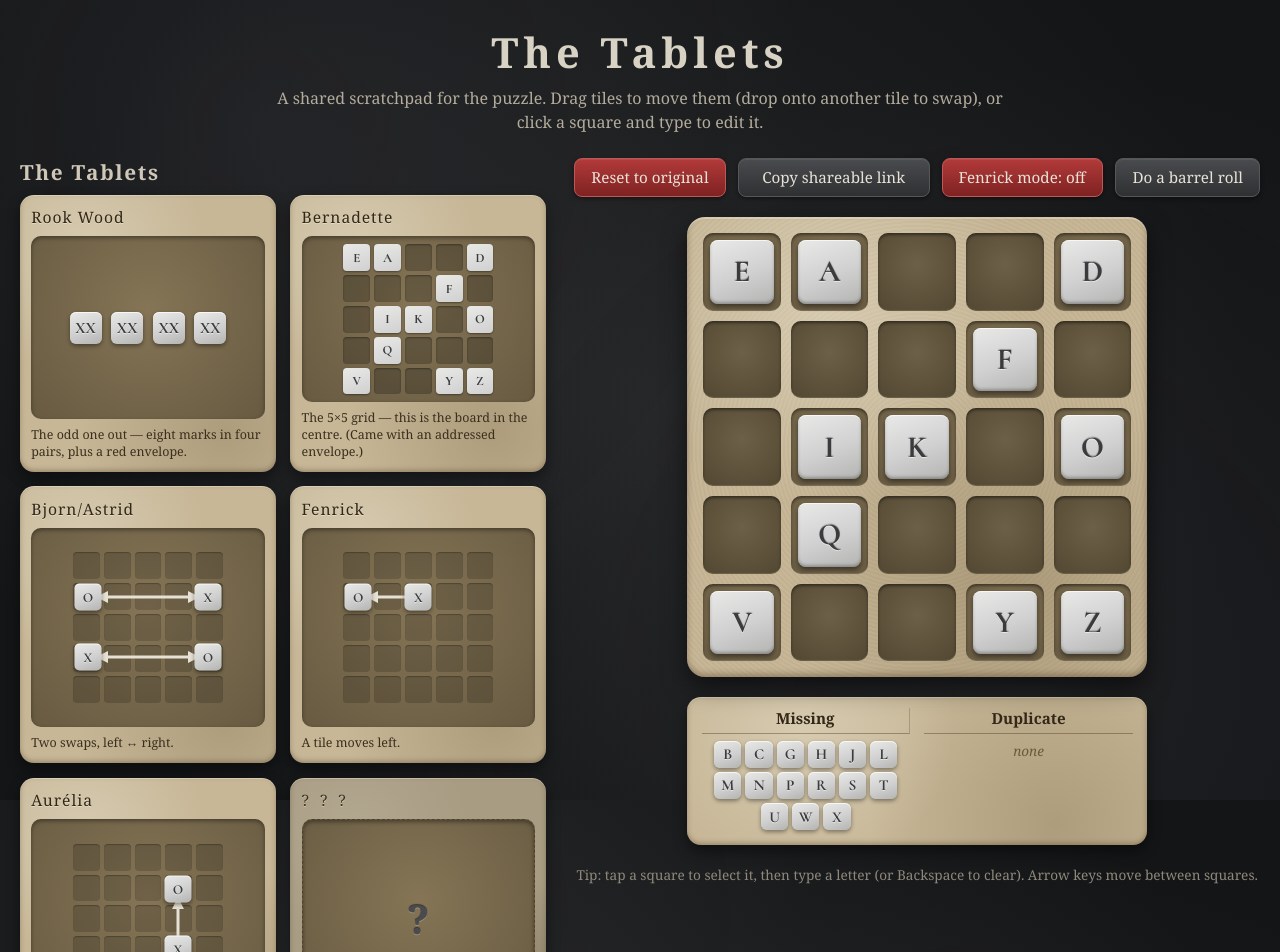
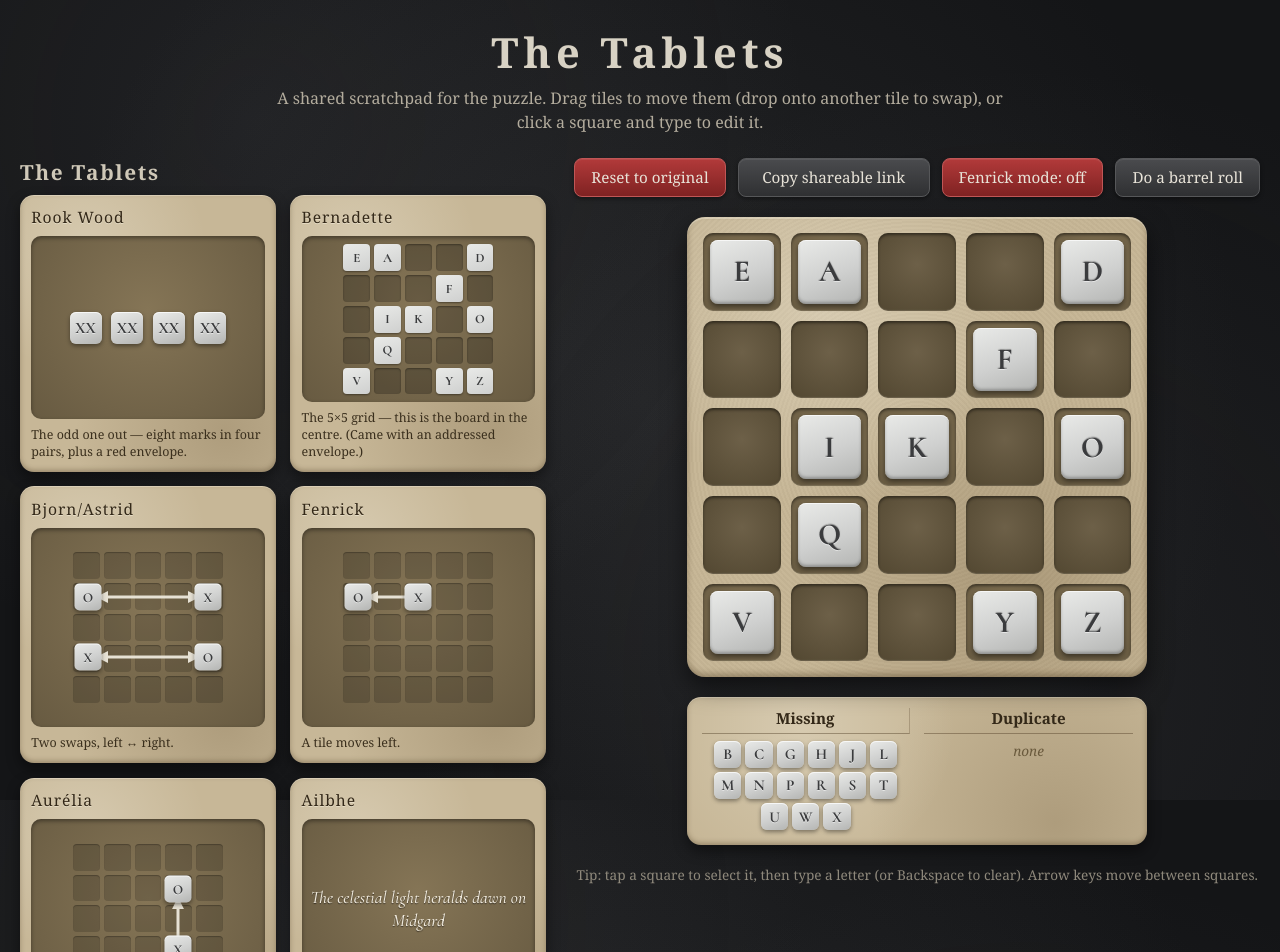
Before and after one commit to mutantflea/dnd-puzzle-site, a React (Vite) app: page / in a window 1280 px wide. Shown: the top 952 px of the page. Built offline with nearby package versions, Linux system fonts and the light colour scheme.

Commit message:
ailbhe's clue

```diff
--- a/src/components/Clues.tsx
+++ b/src/components/Clues.tsx
@@ -164,9 +164,17 @@ export default function Clues({ rolling }: { rolling?: boolean }) {
         <GridClue marks={AURELIA.marks} arrows={AURELIA.arrows} />
       </ClueTablet>
 
-      {[0, 1].map((n) => (
       <ClueTablet
-          key={`sealed-${n}`}
+        name="Ailbhe"
+        note="A Webdings substitution cipher (solved)."
+        rolling={rolling}
+      >
+        <p className={styles.cipherMessage}>
+          The celestial light heralds dawn on Midgard
+        </p>
+      </ClueTablet>
+
+      <ClueTablet
         name="? ? ?"
         note="Sealed — will be revealed soon."
         locked
@@ -176,7 +184,6 @@ export default function Clues({ rolling }: { rolling?: boolean }) {
           <span className={styles.sealedGlyph}>?</span>
         </div>
       </ClueTablet>
-      ))}
       </div>
     </>
   );
--- a/src/styles/ClueTablet.module.css
+++ b/src/styles/ClueTablet.module.css
@@ -110,6 +110,18 @@
 
 .rule {
   width: 100%;
+}
+
+/* decoded cipher message, engraved into the recessed face */
+.cipherMessage {
+  margin: 0;
+  font-family: var(--font-cormorant);
+  font-style: italic;
+  font-size: 1.1rem;
+  line-height: 1.3;
+  text-align: center;
+  color: #f0eadd;
+  text-shadow: 0 1px 1px rgba(0, 0, 0, 0.55);
 }
 
 .ruleRow {
```
Lines whose indentation alone changed are shown as unchanged.
